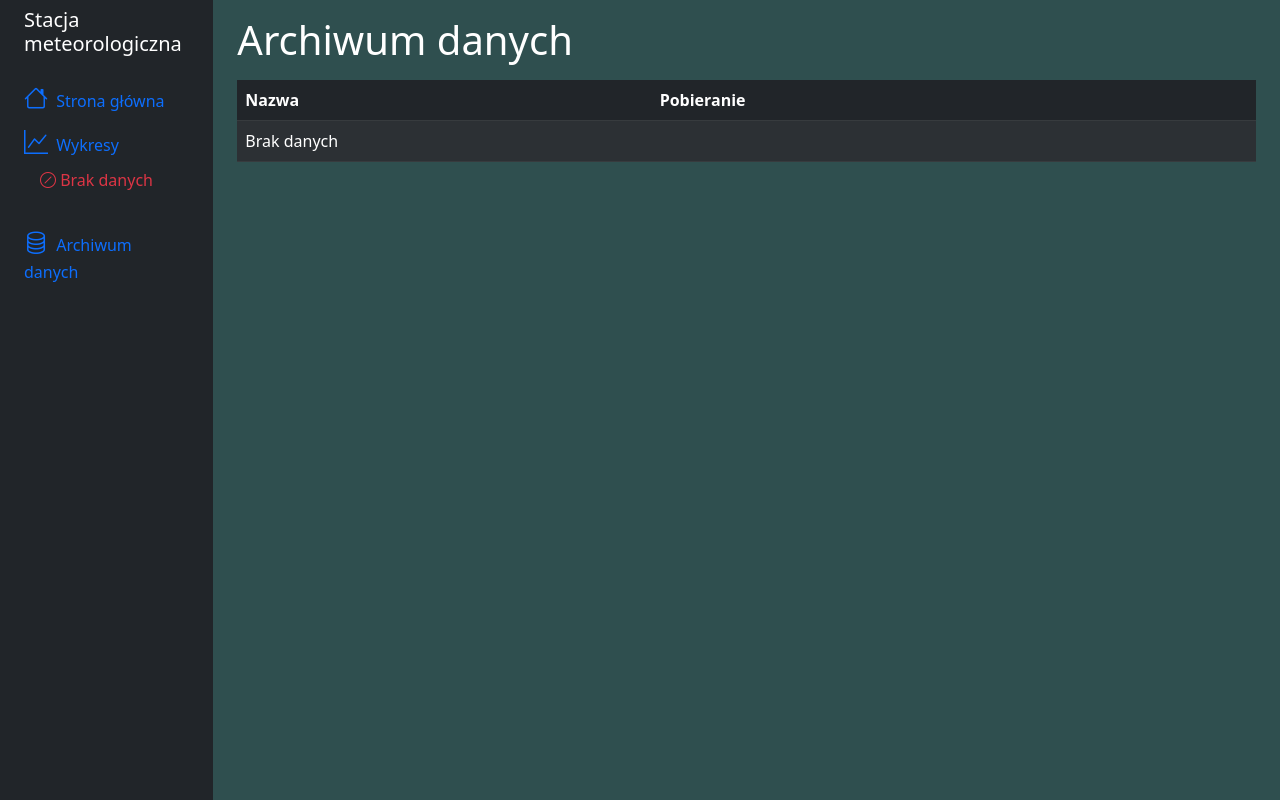
After one commit to JakubWo/eng-web, a Django app: template website/main/templates/archive/index.html in a window 1280 px wide. The commit adds this page. Run offline with Django 4.2, Linux system fonts and the light colour scheme; the template is opened without the code that fills it, so the values that code supplies are empty; some libraries are stand-ins or nearby versions.

Commit message:
add: site titles add: data archive add: csv downloading

```diff
--- /dev/null
+++ b/website/main/templates/archive/index.html
@@ -0,0 +1,35 @@
+{% extends 'base.html' %}
+
+{% block header %}
+    <title>Archiwum danych</title>
+{% endblock %}
+
+{% block content %}
+    <div class="container-fluid">
+        <h1>Archiwum danych</h1>
+        <table class="table table-dark table-striped table-hover mt-3">
+            <thead>
+            <tr>
+                <th>Nazwa</th>
+                <th>Pobieranie</th>
+            </tr>
+            </thead>
+            <tbody>
+            {% for plot in plots %}
+                <tr>
+                    <td>{{ plot.get_mapped_name }}</td>
+                    <td><a class="btn btn-success" href="{% url 'some_view' plot_name=plot.get_name %}">Pobierz</a></td>
+                </tr>
+                {% if forloop.last %}
+                    <tr>
+                        <td>Wszystkie dane</td>
+                        <td><a class="btn btn-success" href="{% url 'some_view' plot_name='all_data' %}">Pobierz</a></td>
+                    </tr>
+                {% endif %}
+            {% empty %}
+                <tr><td colspan="2">Brak danych</td></tr>
+            {% endfor %}
+            </tbody>
+        </table>
+    </div>
+{% endblock %}
--- a/website/main/templates/base.html
+++ b/website/main/templates/base.html
@@ -25,7 +25,9 @@
     {% load static %}
     <link rel="stylesheet" type="text/css" href="{% static 'main/css/base.css' %}">
 
-    <title>Weather Station</title>
+    {% block header %}
+        <title>Weather Station</title>
+    {% endblock %}
 </head>
 <body>
 {% block scripts %}
--- a/website/main/templates/main/index.html
+++ b/website/main/templates/main/index.html
@@ -2,6 +2,10 @@
 
 {% block scripts %}
     {% include 'component/plot_update.html' with remove=True %}
+{% endblock %}
+
+{% block header %}
+    <title>Stacja meteorologiczna</title>
 {% endblock %}
 
 {% block content %}
--- a/website/main/templates/navbar.html
+++ b/website/main/templates/navbar.html
@@ -7,7 +7,7 @@
         <ul class="nav nav-pills flex-column mb-sm-auto mb-0 align-items-center align-items-sm-start" id="menu">
             <li class="nav-item">
                 <a href="{% url 'index' %}"
-                   class="nav-link align-middle px-0" {% if not plot_name %}style="color: #9b9bff"{% endif %}>
+                   class="nav-link align-middle px-0" {% if request.path == '/' %}style="color: #9b9bff"{% endif %}>
                     <i class="fs-4 bi-house"></i> <span class="ms-1 d-none d-sm-inline">Strona główna</span>
                 </a>
             </li>
@@ -35,19 +35,10 @@
                 </ul>
             </li>
             <li>
-                <div class="px-0 align-middle text-primary">
-                    <i class="fs-4 bi-database"></i> <span class="ms-1 d-none d-sm-inline">Zmiana źródła danych</span>
-                </div>
-                <ul class="nav flex-column ms-3" data-bs-parent="#menu">
-                    <li>
-                        <a href="#" class="nav-link px-0"> <i class="bi bi-dot"></i>
-                            <span class="d-none d-sm-inline">Dane stacji</span></a>
-                    </li>
-                    <li>
-                        <a href="#" class="nav-link px-0"> <i class="bi bi-dot"></i>
-                            <span class="d-none d-sm-inline">Dane archiwalne</span></a>
-                    </li>
-                </ul>
+                <a href="{% url 'archive' %}"
+                   class="nav-link align-middle px-0" {% if request.path == '/archive' %}style="color: #9b9bff"{% endif %}>
+                    <i class="fs-4 bi-database"></i> <span class="ms-1 d-none d-sm-inline">Archiwum danych</span>
+                </a>
             </li>
         </ul>
     </div>
--- a/website/main/templates/plot/index.html
+++ b/website/main/templates/plot/index.html
@@ -2,6 +2,12 @@
 
 {% block scripts %}
     {% include 'component/plot_update.html' %}
+{% endblock %}
+
+{% block header %}
+    {% with plot=plots|get_plot:plot_name %}
+        <title>Wykres: {{ plot.get_mapped_name }}</title>
+    {% endwith %}
 {% endblock %}
 
 {% block content %}
--- a/website/main/urls.py
+++ b/website/main/urls.py
@@ -1,10 +1,14 @@
 from django.urls import path
 from .views import MainView
+from .views import ArchiveView
 from .views import PlotView
 from .views import get_last_measurement
+from .views import some_view
 
 urlpatterns = [
     path('', MainView.as_view(), name='index'),
+    path('archive', ArchiveView.as_view(), name='archive'),
     path('plot/<str:plot_name>', PlotView.as_view(), name='plot'),
-    path('ajax/last-measurement', get_last_measurement, name='last_measurement')
+    path('ajax/last-measurement', get_last_measurement, name='last_measurement'),
+    path('ajax/download/<str:plot_name>', some_view, name='some_view')
 ]
```
Also changed, not shown: website/main/views.py (+58 -1 lines).
